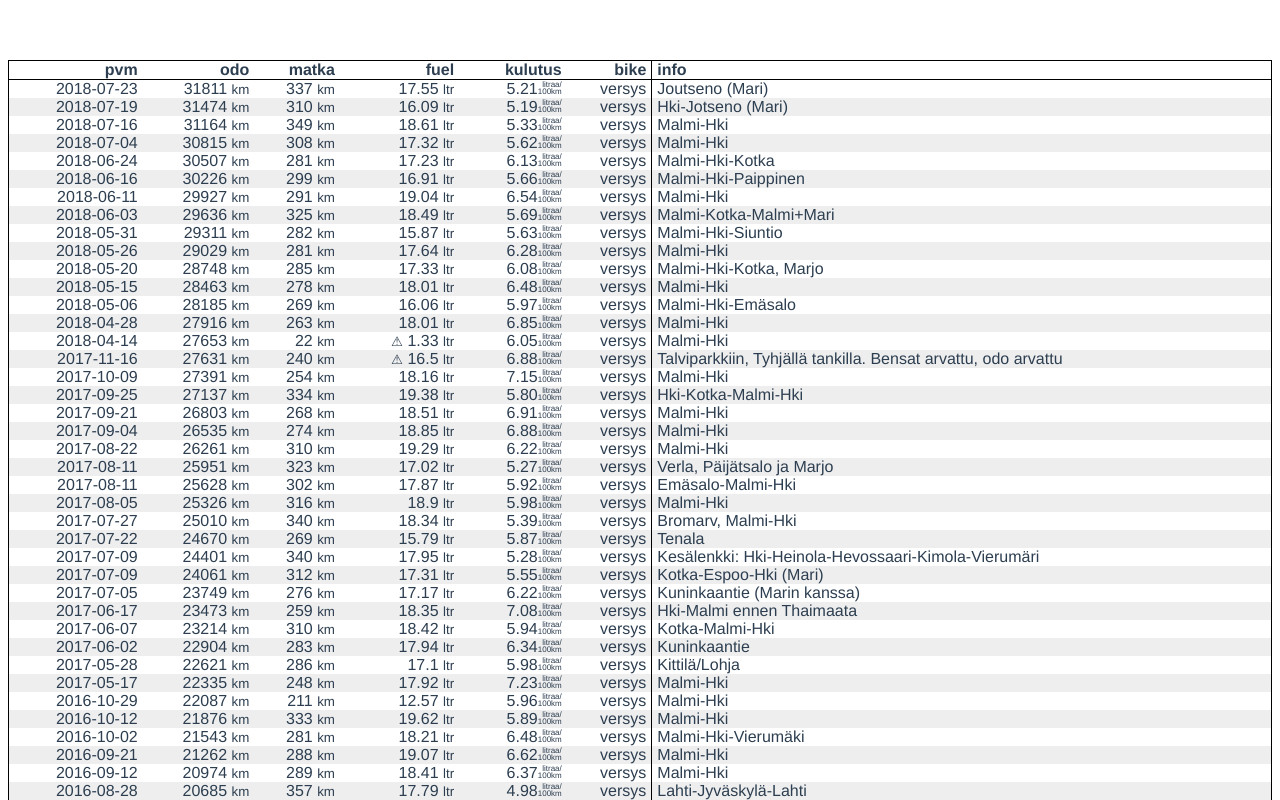
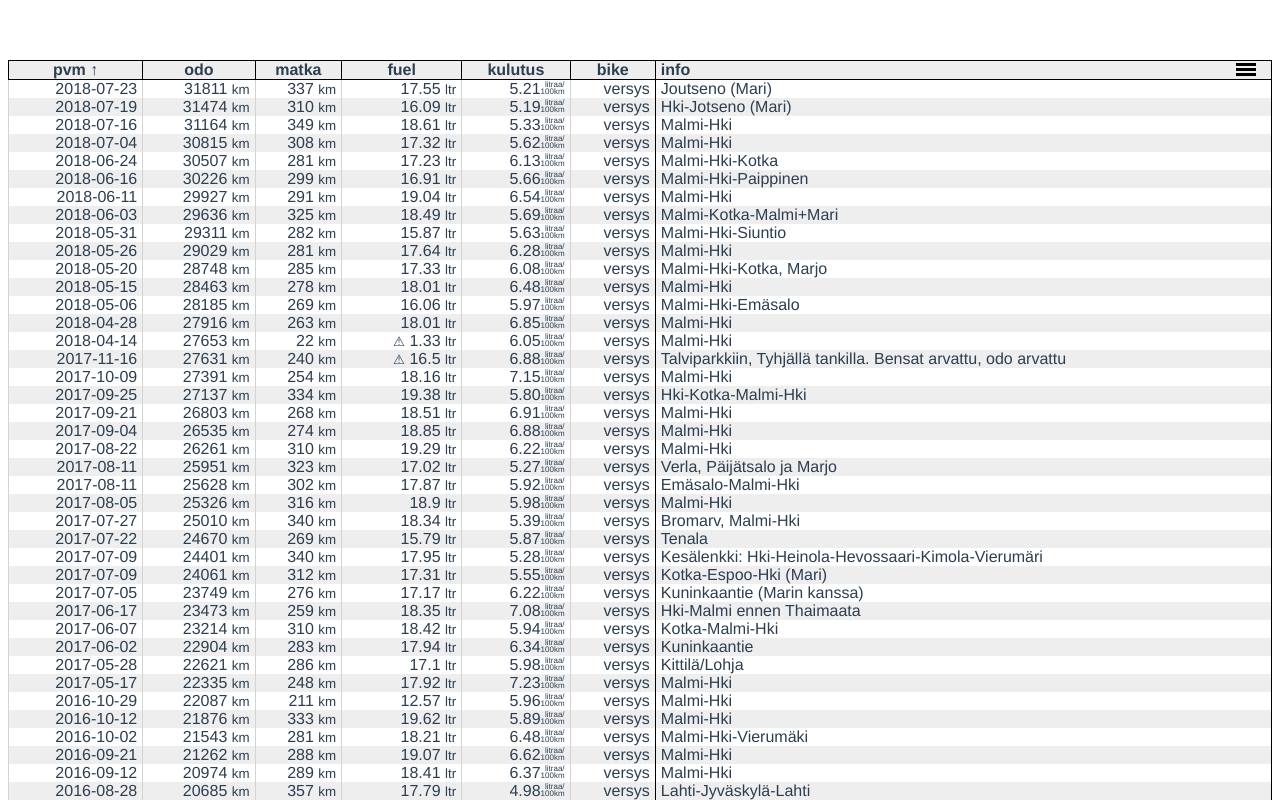
Before and after one commit to tzrissan/mc-event-log, a Vue app: page / in a window 1280 px wide. Shown: the top 800 px of the page. Built offline with nearby package versions, Linux system fonts and the light colour scheme.

Commit message:
Sorting by date

```diff
--- a/src/components/GasLog.vue
+++ b/src/components/GasLog.vue
@@ -1,18 +1,25 @@
 <template>
+    <div>
         <table>
             <thead>
             <tr>
-            <th>pvm</th>
+                <th v-on:click="toggleSort('date')">pvm
+                    <span class="sort-arrow" v-if="local.sort=='date'">
+                        <span v-if="local.sortAsc">&darr;</span>
+                        <span v-if="!local.sortAsc">&uarr;</span>
+                    </span>
+                </th>
                 <th>odo</th>
                 <th>matka</th>
                 <th>fuel</th>
                 <th>kulutus</th>
                 <th>bike</th>
-            <th class="info">info</th>
+                <th class="info">info <div class="settings" v-on:click="toggleShowFilters"><div/><div/><div/></div></th>
             </tr>
+
             </thead>
             <tbody>
-        <tr v-for="event in sortEvents(fuelEvents(events))" v-bind:key="event.bike + event.odo">
+            <tr v-for="event in sortEvents(fuelEvents(global.events), local.sort, local.sortAsc)" v-bind:key="event.bike + event.odo">
                 <td>{{ event.date | moment("D.M.YYYY") }}</td>
                 <td>{{ event.odo }}
                     <small>km</small>
@@ -36,22 +43,58 @@
             </tr>
             </tbody>
         </table>
+        <div class="filter-modal" v-if="local.showFilters">
+            <h1>Suodata</h1>
+            <div class="grid-container">
+                <div class="grid-item">Päivä</div>
+                <div class="grid-item">Kuukausi</div>
+                <div class="grid-item">Vuosi</div>
+                <div class="grid-item">Pyörä</div>
+                <div class="grid-item">Odo</div>
+                <div class="grid-item">Info</div>
+            </div>
+            <h1>Laske summat</h1>
+            <div class="grid-container">
+                <div class="grid-item">Päivä</div>
+                <div class="grid-item">Kuukausi</div>
+                <div class="grid-item">Vuosi</div>
+                <div class="grid-item">Pyörä</div>
+            </div>
+        </div>
+    </div>
 </template>
 
 <script>
     import _ from 'lodash';
     import GasLogData from '../data.js'
 
+    const local = {
+        showFilters: false,
+        sort: 'date',
+        sortAsc: false
+    };
+
     export default {
         name: 'GasLog',
         data: function () {
-            return GasLogData.get();
+            return {
+                local,
+                global: GasLogData.get()
+            };
         },
         methods: {
             fuelEvents: (events) => events.filter(event => event.type === 'FUEL'),
-            sortEvents: (events, sort = 'date', asc = false) => {
+            sortEvents: (events, sort, asc) => {
                 const sorted = _.sortBy(events, sort);
                 return asc ? sorted : sorted.reverse();
+            },
+            toggleShowFilters: () => { local.showFilters = !local.showFilters; },
+            toggleSort: (sort) => {
+                if (local.sort === sort) {
+                    local.sortAsc = !local.sortAsc;
+                } else {
+                    local.sort = sort;
+                }
             }
         }
     }
@@ -66,7 +109,11 @@
         width: 100%;
     }
 
-    tr:nth-child(even) {
+    thead {
+        background: #EEE;
+    }
+
+    tbody tr:nth-child(even) {
         background: #EEE;
     }
 
@@ -74,6 +121,7 @@
         margin: 0;
         padding: 0 5px;
         white-space: nowrap;
+        border-left: 1px solid lightgray;
     }
 
     th:last-child, td:last-child {
@@ -82,7 +130,8 @@
     }
 
     th {
-        border-bottom: 1px solid black;
+        text-align: center;
+        border: 1px solid black;
     }
 
     .info {
@@ -103,4 +152,42 @@
         padding-top: 0.1em;
     }
 
+    .settings {
+        float: right;
+    }
+
+    .settings div {
+        width: 20px;
+        height: 3px;
+        background-color: black;
+        margin: 2px 0;
+    }
+
+    .filter-modal {
+        border: 2px solid black;
+        z-index: 50;
+        width: 80vw;
+        height: 80vh;
+        top: 10vh;
+        left: 10vw;
+        position: fixed;
+        background-color: white;
+        padding: 10px;
+    }
+
+    .grid-container {
+        display: grid;
+        grid-template-columns: auto auto auto;
+        grid-row-gap: 5px;
+        grid-column-gap: 5px;
+    }
+    .grid-item {
+        background-color: rgba(255, 255, 255, 0.8);
+        border: 1px solid rgba(0, 0, 0, 0.8);
+        text-align: center;
+    }
+    .sort-arrow {
+        font-weight: bold;
+    }
+
 </style>
```
Lines whose indentation alone changed are shown as unchanged.
